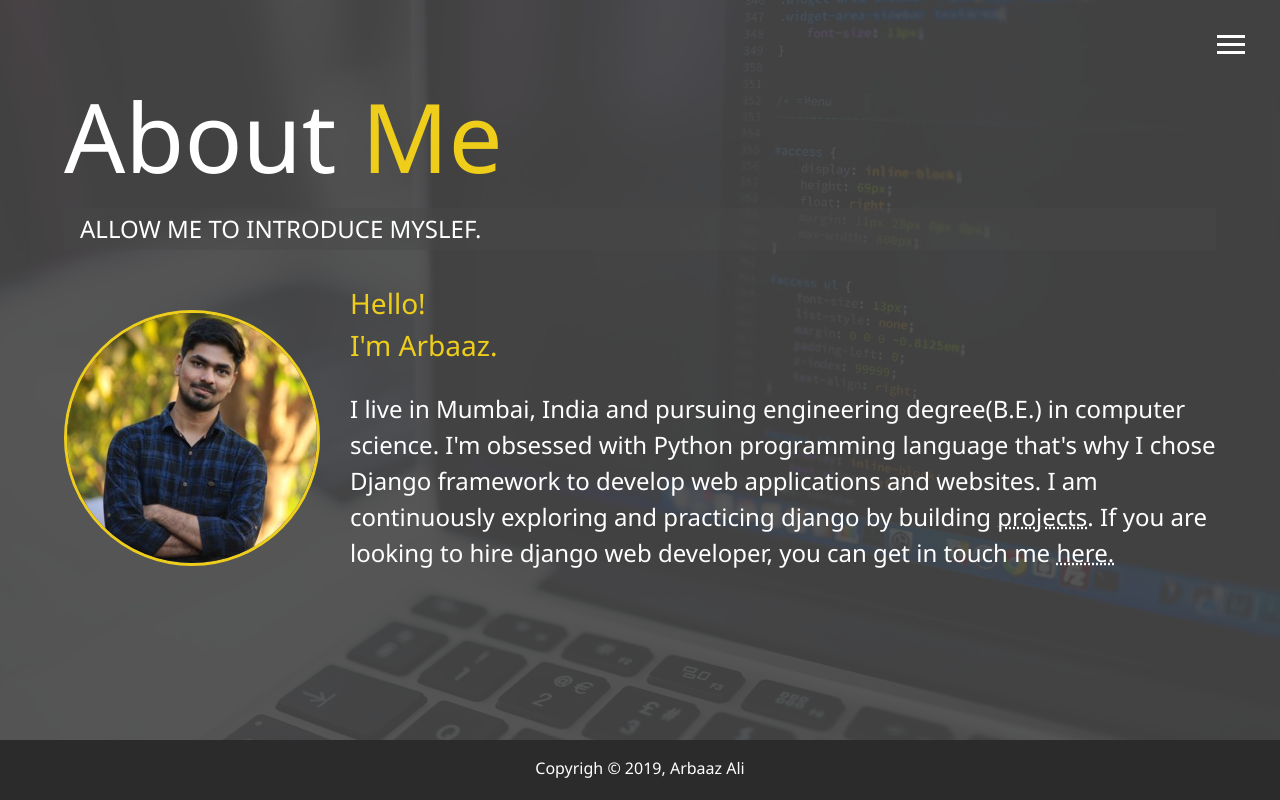
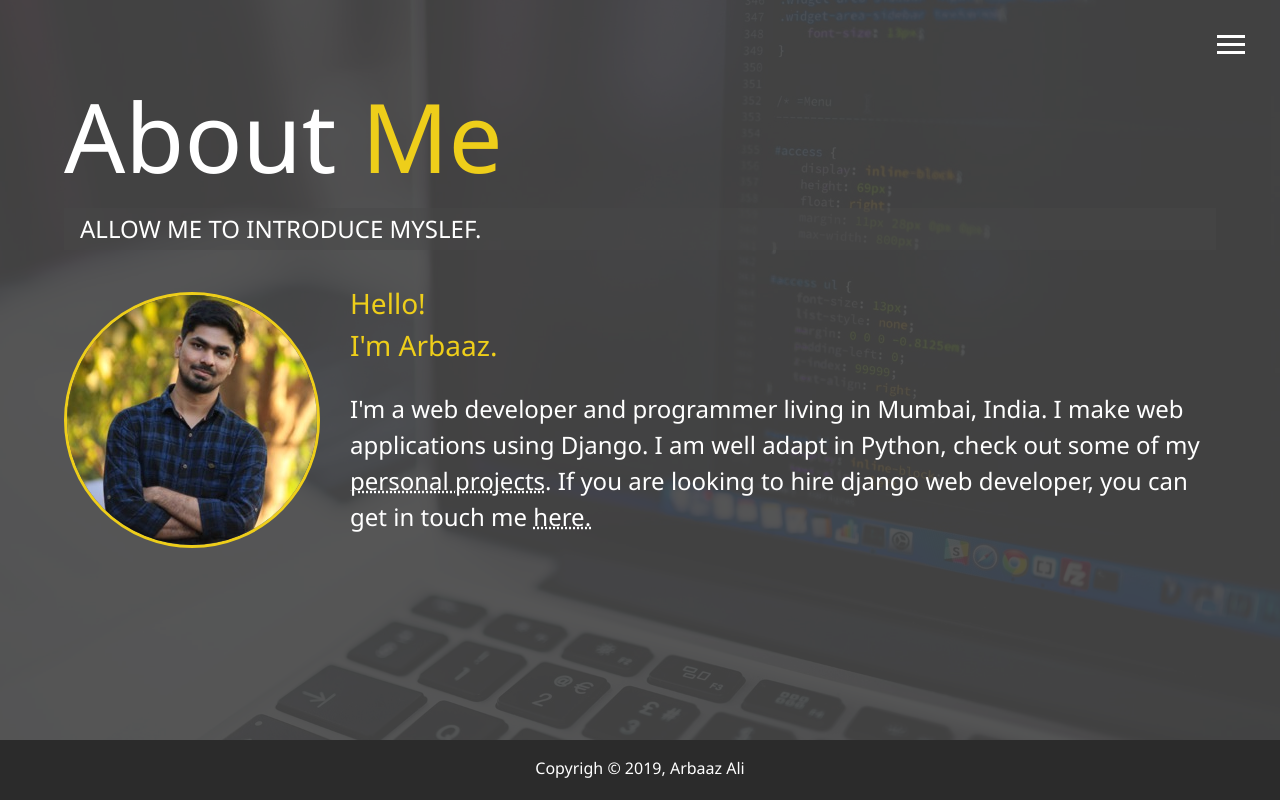
Before and after one commit to ArbaazAli/Portfolio, a Django app: page /about/ in a window 1280 px wide. Run offline with Django 3.2, Linux system fonts and the light colour scheme; some libraries are stand-ins or nearby versions.

Commit message:
tweak about page

```diff
--- a/website/templates/about.html
+++ b/website/templates/about.html
@@ -14,9 +14,8 @@
         <div class="bio">
           <h3 class="text-secondary">Hello! <br> I'm Arbaaz.</h3>
           <p>
-            I live in Mumbai, India and pursuing engineering degree(B.E.) in computer science.
-            I'm obsessed with Python programming language that's why I chose Django framework to develop web applications and websites.
-            I am continuously exploring and practicing django by building   <a style="text-decoration: underline dotted;" href="{% url 'work' %}">projects</a>. If you are looking to hire django web developer,
+            I'm a web developer and programmer living in Mumbai, India. I make web applications using Django.
+            I am well adapt in Python, check out some of my <a style="text-decoration: underline dotted;" href="{% url 'work' %}">personal projects</a>. If you are looking to hire django web developer,
             you can get in touch me  <a style="text-decoration: underline dotted;" href="{% url 'contact' %}">here.</a>
           </p>
         </div>
```
Also changed, not shown: website/templates/work.html (+4 -4 lines), static/img/core-image/favicon-32x32.png, static/img/projects/project1.jpg (added), static/img/projects/project1.png (deleted), static/img/projects/project2.PNG (deleted), static/img/projects/project2.jpg (added), static/img/projects/project3.PNG (deleted), static/img/projects/project3.jpg (added), static/img/projects/project4.PNG (deleted), static/img/projects/project4.jpg (added).
